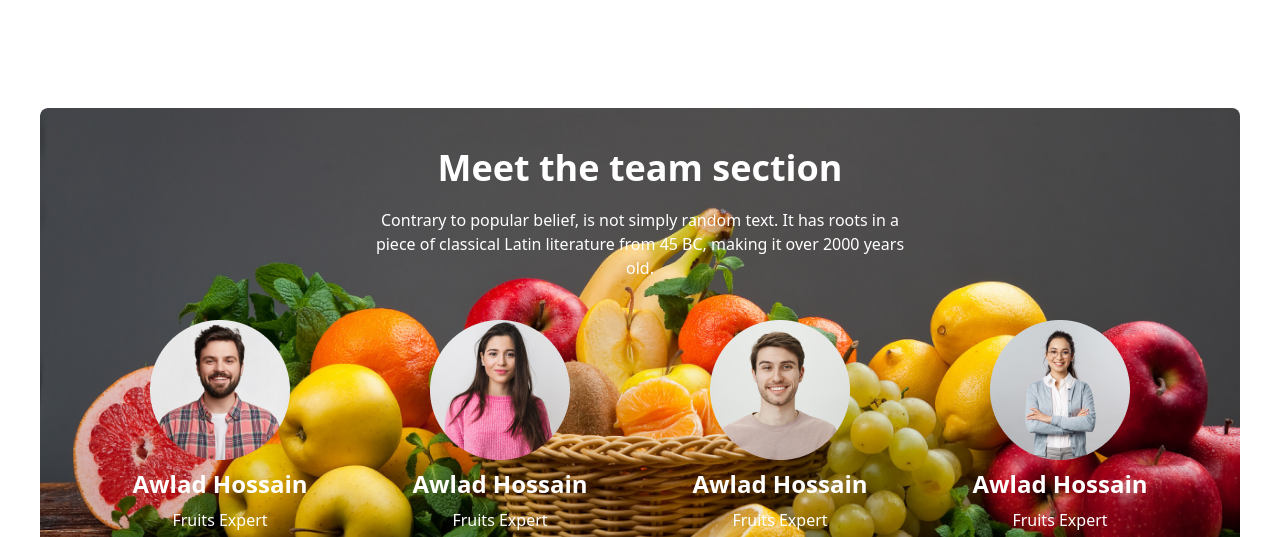
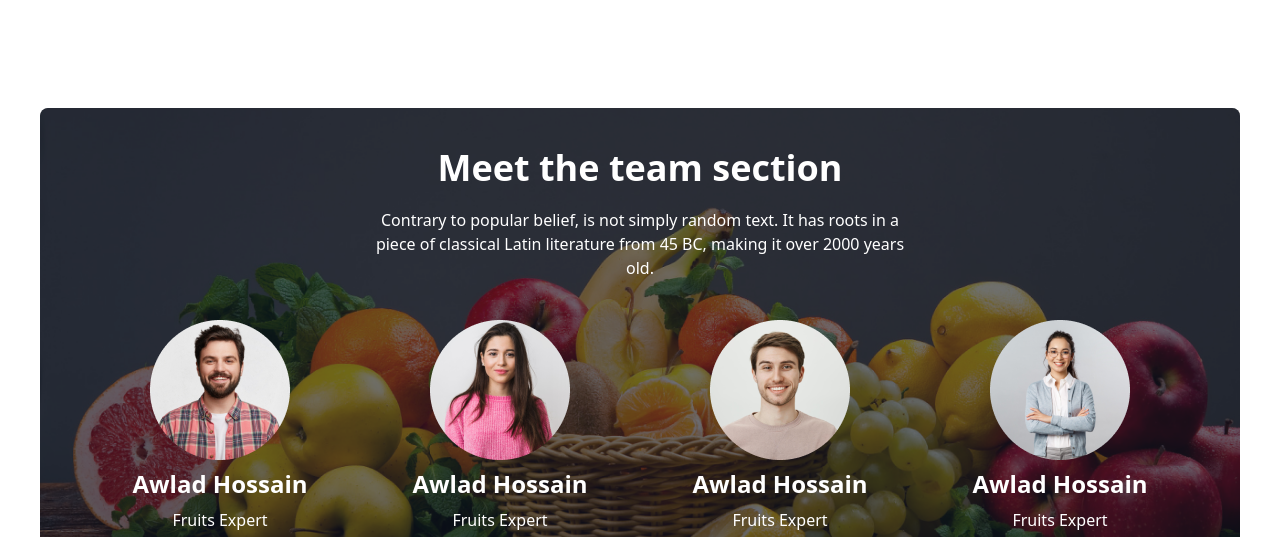
Before and after one commit to monishatBaishnab/fruit-brust, a website: page public/index.html in a window 1280 px wide. Shown: the part 1975-2512 px from the top of the page. Drawn offline with Linux system fonts and the light colour scheme.

Commit message:
Add some background overlay.

```diff
--- a/public/index.html
+++ b/public/index.html
@@ -55,6 +55,7 @@
                         <a href="#slide2"
                             class="btn btn-circle bg-black text-white hover:bg-black hover:text-white outline-none border-none">❯</a>
                     </div>
+                    <div class="absolute left-0 top-0 w-full h-full bg-gray-900 opacity-60"></div>
                     <div class="absolute flex justify-center transform -translate-y-1/2 left-5 right-5 top-1/2 z-0">
                         <div class="text-center flex flex-col justify-center gap-4 text-white">
                             <h2 class="text-2xl md:text-6xl lg:text-7xl">Exotic tastes at your doorstep</h2>
@@ -73,6 +74,7 @@
                         <a href="#slide3"
                             class="btn btn-circle bg-black text-white hover:bg-black hover:text-white outline-none border-none">❯</a>
                     </div>
+                    <div class="absolute left-0 top-0 w-full h-full bg-gray-900 opacity-60"></div>
                     <div class="absolute flex justify-center transform -translate-y-1/2 left-5 right-5 top-1/2 z-0">
                         <div class="text-center flex flex-col justify-center gap-4 text-white">
                             <h2 class="text-4xl md:text-6xl lg:text-7xl">Exotic tastes at your doorstep</h2>
@@ -91,6 +93,7 @@
                         <a href="#slide4"
                             class="btn btn-circle bg-black text-white hover:bg-black hover:text-white outline-none border-none">❯</a>
                     </div>
+                    <div class="absolute left-0 top-0 w-full h-full bg-gray-900 opacity-60"></div>
                     <div class="absolute flex justify-center transform -translate-y-1/2 left-5 right-5 top-1/2 z-0">
                         <div class="text-center flex flex-col justify-center gap-4 text-white">
                             <h2 class="text-4xl md:text-6xl lg:text-7xl">Exotic tastes at your doorstep</h2>
@@ -109,6 +112,7 @@
                         <a href="#slide1"
                             class="btn btn-circle bg-black text-white hover:bg-black hover:text-white outline-none border-none">❯</a>
                     </div>
+                    <div class="absolute left-0 top-0 w-full h-full bg-gray-900 opacity-60"></div>
                     <div class="absolute flex justify-center transform -translate-y-1/2 left-5 right-5 top-1/2 z-0">
                         <div class="text-center flex flex-col justify-center gap-4 text-white">
                             <h2 class="text-4xl md:text-6xl lg:text-7xl">Exotic tastes at your doorstep</h2>
@@ -370,11 +374,11 @@
             </div>
         </section>
 
-        <!-- tram section -->
+        <!-- team section -->
         <section class="max-w-screen-xl mx-auto py-10">
             <div style="background: url(./images/banner1.png) no-repeat; background-size: cover;"
-                class="p-10 rounded-lg overflow-hidden">
-                <div class="flex items-center justify-center flex-col">
+                class="relative p-10 rounded-lg overflow-hidden">
+                <div class="flex items-center justify-center flex-col z-10 relative">
                     <div class="w-full md:w-1/2 text-center">
                         <h2 class="text-4xl text-white font-bold mb-5">Meet the team section</h2>
                         <p class="text-white">Contrary to popular belief, is not simply random text. It has roots in a
@@ -382,7 +386,7 @@
                             classical Latin literature from 45 BC, making it over 2000 years old.</p>
                     </div>
                 </div>
-                <div class="flex items-center justify-center gap-5 flex-wrap my-10">
+                <div class="flex items-center justify-center gap-5 flex-wrap my-10 z-10 relative">
                     <div
                         class="basis-full md:basis-[calc(50%_-_20px)] lg:basis-[calc(25%_-_20px)] flex flex-col items-center justify-start gap-2">
                         <div>
@@ -472,6 +476,7 @@
                         </div>
                     </div>
                 </div>
+                <div class="absolute left-0 top-0 w-full h-full bg-gray-900 opacity-60 z-0"></div>
             </div>
         </section>
 
@@ -489,7 +494,8 @@
                             <span><i class="fal fa-heart"></i></span>
                         </div>
                         <div class="basis-[calc(100%_-_56px)]">
-                            <div class="relative text-center md:text-left after:absolute after:w-20 after:h-1 after:bg-gray-200 after:left-0 after:top-9 after:ml-[50%] md:after:ml-[0] after:translate-x-[-50%] md:after:translate-x-[-0] after:rounded-full mb-4">
+                            <div
+                                class="relative text-center md:text-left after:absolute after:w-20 after:h-1 after:bg-gray-200 after:left-0 after:top-9 after:ml-[50%] md:after:ml-[0] after:translate-x-[-50%] md:after:translate-x-[-0] after:rounded-full mb-4">
                                 <h3 class="text-2xl font-bold">Fresh is Best</h3>
                             </div>
                             <p class="text-center md:text-left">Professional employees are there for you to pick the
@@ -501,7 +507,8 @@
                             <span><i class="fal fa-heart"></i></span>
                         </div>
                         <div class="basis-[calc(100%_-_56px)]">
-                            <div class="relative text-center md:text-left after:absolute after:w-20 after:h-1 after:bg-gray-200 after:left-0 after:top-9 after:ml-[50%] md:after:ml-[0] after:translate-x-[-50%] md:after:translate-x-[-0] after:rounded-full mb-4">
+                            <div
+                                class="relative text-center md:text-left after:absolute after:w-20 after:h-1 after:bg-gray-200 after:left-0 after:top-9 after:ml-[50%] md:after:ml-[0] after:translate-x-[-50%] md:after:translate-x-[-0] after:rounded-full mb-4">
                                 <h3 class="text-2xl font-bold"> Fresh is Best</h3>
                             </div>
                             <p class="text-center md:text-left">Professional employees are there for you to pick the
@@ -513,7 +520,8 @@
                             <span><i class="fal fa-gift"></i></span>
                         </div>
                         <div class="basis-[calc(100%_-_56px)]">
-                            <div class="relative text-center md:text-left after:absolute after:w-20 after:h-1 after:bg-gray-200 after:left-0 after:top-9 after:ml-[50%] md:after:ml-[0] after:translate-x-[-50%] md:after:translate-x-[-0] after:rounded-full mb-4">
+                            <div
+                                class="relative text-center md:text-left after:absolute after:w-20 after:h-1 after:bg-gray-200 after:left-0 after:top-9 after:ml-[50%] md:after:ml-[0] after:translate-x-[-50%] md:after:translate-x-[-0] after:rounded-full mb-4">
                                 <h3 class="text-2xl font-bold">Gift Certificates</h3>
                             </div>
                             <p>Professional employees are there for you to pick the most amazing and fresh fruits.</p>
@@ -532,7 +540,8 @@
                 <div class="basis-[100%] md:basis-[50%] lg:basis-[33.33%]">
                     <div class="flex items-center justify-between gap-5 mb-5 md:pl-5 flex-col md:flex-row">
                         <div class="order-2 md:order-1 basis-[calc(100%_-_56px)]">
-                            <div class="relative text-center md:text-right after:absolute after:w-20 after:h-1 after:bg-gray-200 after:right-0 after:top-9 after:mr-[50%] md:after:mr-[0] after:translate-x-[50%] md:after:translate-x-[-0] after:rounded-full mb-4">
+                            <div
+                                class="relative text-center md:text-right after:absolute after:w-20 after:h-1 after:bg-gray-200 after:right-0 after:top-9 after:mr-[50%] md:after:mr-[0] after:translate-x-[50%] md:after:translate-x-[-0] after:rounded-full mb-4">
                                 <h3 class="text-2xl font-bold">Integrated Supplier</h3>
                             </div>
                             <p class="text-center md:text-right">Professional employees are there for you to pick the
@@ -545,7 +554,8 @@
                     </div>
                     <div class="flex items-center justify-between gap-5 mb-5 md:pl-5 flex-col md:flex-row">
                         <div class="order-2 md:order-1 basis-[calc(100%_-_56px)]">
-                            <div class="relative text-center md:text-right after:absolute after:w-20 after:h-1 after:bg-gray-200 after:right-0 after:top-9 after:mr-[50%] md:after:mr-[0] after:translate-x-[50%] md:after:translate-x-[-0] after:rounded-full mb-4">
+                            <div
+                                class="relative text-center md:text-right after:absolute after:w-20 after:h-1 after:bg-gray-200 after:right-0 after:top-9 after:mr-[50%] md:after:mr-[0] after:translate-x-[50%] md:after:translate-x-[-0] after:rounded-full mb-4">
                                 <h3 class="text-2xl font-bold">Sustainable Practice</h3>
                             </div>
                             <p class="text-center md:text-right">Professional employees are there for you to pick the
@@ -558,7 +568,8 @@
                     </div>
                     <div class="flex items-center justify-between gap-5 mb-5 md:pl-5 flex-col md:flex-row">
                         <div class="order-2 md:order-1 basis-[calc(100%_-_56px)]">
-                            <div class="relative text-center md:text-right after:absolute after:w-20 after:h-1 after:bg-gray-200 after:right-0 after:top-9 after:mr-[50%] md:after:mr-[0] after:translate-x-[50%] md:after:translate-x-[-0] after:rounded-full mb-4">
+                            <div
+                                class="relative text-center md:text-right after:absolute after:w-20 after:h-1 after:bg-gray-200 after:right-0 after:top-9 after:mr-[50%] md:after:mr-[0] after:translate-x-[50%] md:after:translate-x-[-0] after:rounded-full mb-4">
                                 <h3 class="text-2xl font-bold">The Benefits Only</h3>
                             </div>
                             <p class="text-center md:text-right">Professional employees are there for you to pick the
```
Also changed, not shown: public/css/style.css.
